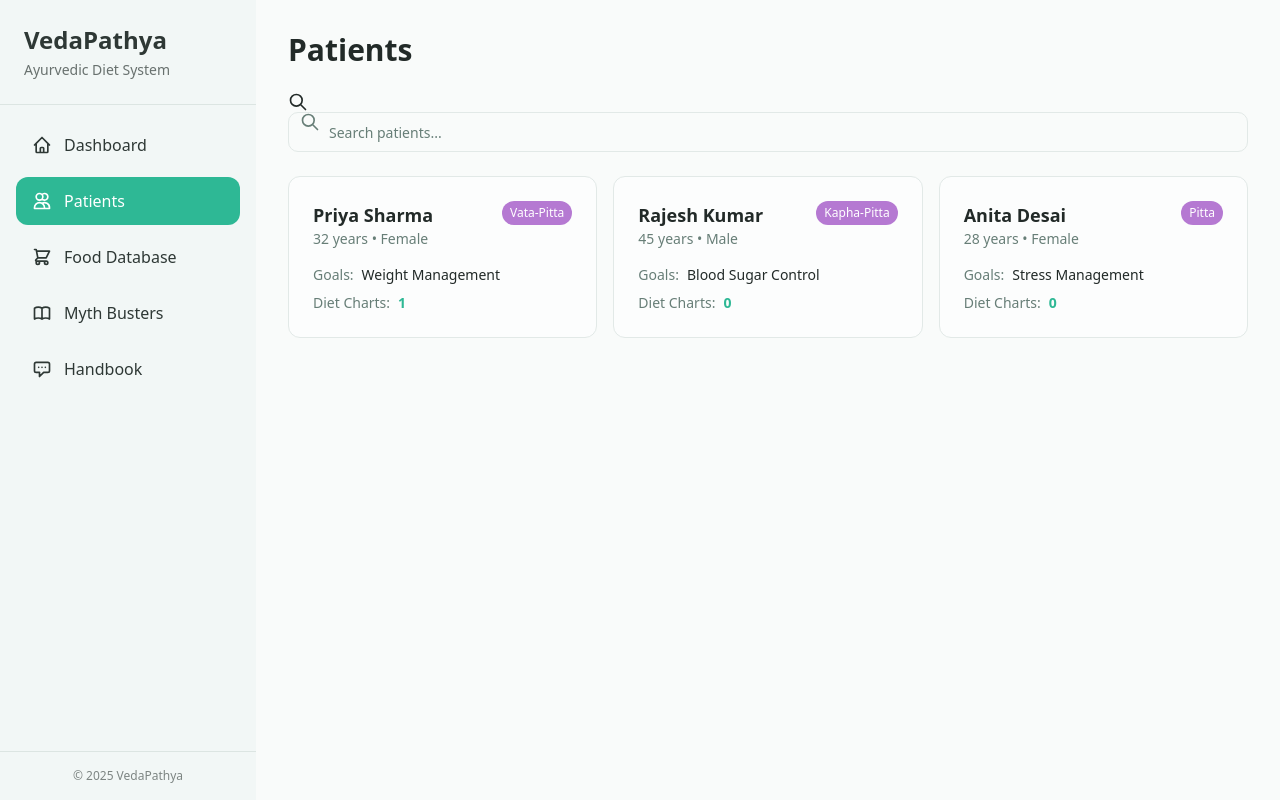
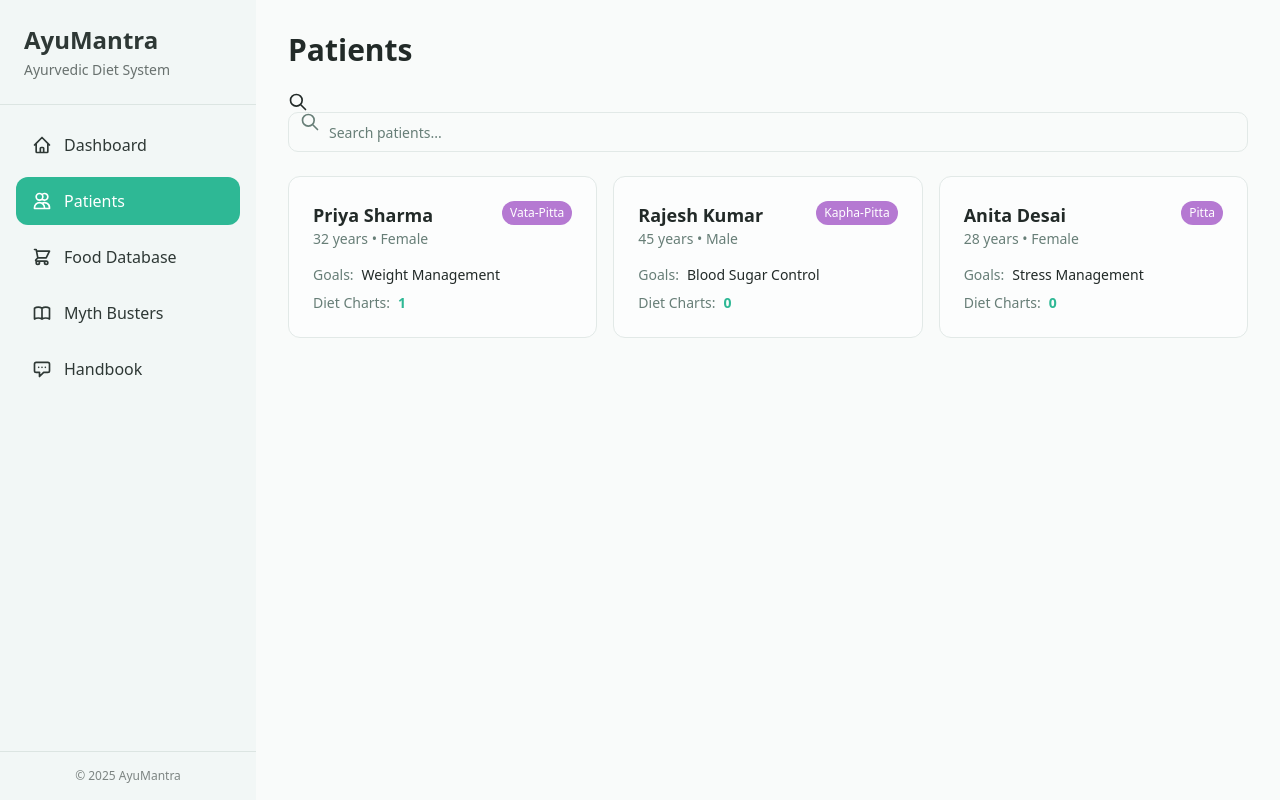
Before and after one commit to prisha-14/ayurmantra, a React (Vite) app: page / in a window 1280 px wide. Built offline with nearby package versions, Linux system fonts and the light colour scheme; the HTML template or start-up script is replaced by a standard one.

Commit message:
Change app name to Ayumantra

```diff
--- a/index.html
+++ b/index.html
@@ -3,11 +3,11 @@
   <head>
     <meta charset="UTF-8" />
     <meta name="viewport" content="width=device-width, initial-scale=1.0" />
-    <title>vedapathya-diet-planner</title>
-    <meta name="description" content="Lovable Generated Project" />
-    <meta name="author" content="Lovable" />
+    <title>AyuMantra</title>
+    <meta name="description" content="Ayurvedic Diet Management System for Dietitians" />
+    <meta name="author" content="AyuMantra" />
 
-    <meta property="og:title" content="vedapathya-diet-planner" />
+    <meta property="og:title" content="AyuMantra" />
     <meta property="og:description" content="Lovable Generated Project" />
     <meta property="og:type" content="website" />
     <meta property="og:image" content="https://lovable.dev/opengraph-image-p98pqg.png" />
--- a/src/pages/Index.tsx
+++ b/src/pages/Index.tsx
@@ -893,7 +893,7 @@ const Index = () => {
       {/* Sidebar */}
       <div className="w-64 bg-sidebar text-sidebar-foreground shadow-[var(--shadow-medium)] flex flex-col">
         <div className="p-6 border-b border-sidebar-border">
-          <h1 className="text-2xl font-bold">VedaPathya</h1>
+          <h1 className="text-2xl font-bold">AyuMantra</h1>
           <p className="text-sm text-sidebar-foreground/70 mt-1">Ayurvedic Diet System</p>
         </div>
 
@@ -976,7 +976,7 @@ const Index = () => {
 
         <div className="p-4 border-t border-sidebar-border">
           <p className="text-xs text-sidebar-foreground/60 text-center">
-            © 2025 VedaPathya
+            © 2025 AyuMantra
           </p>
         </div>
       </div>
```
